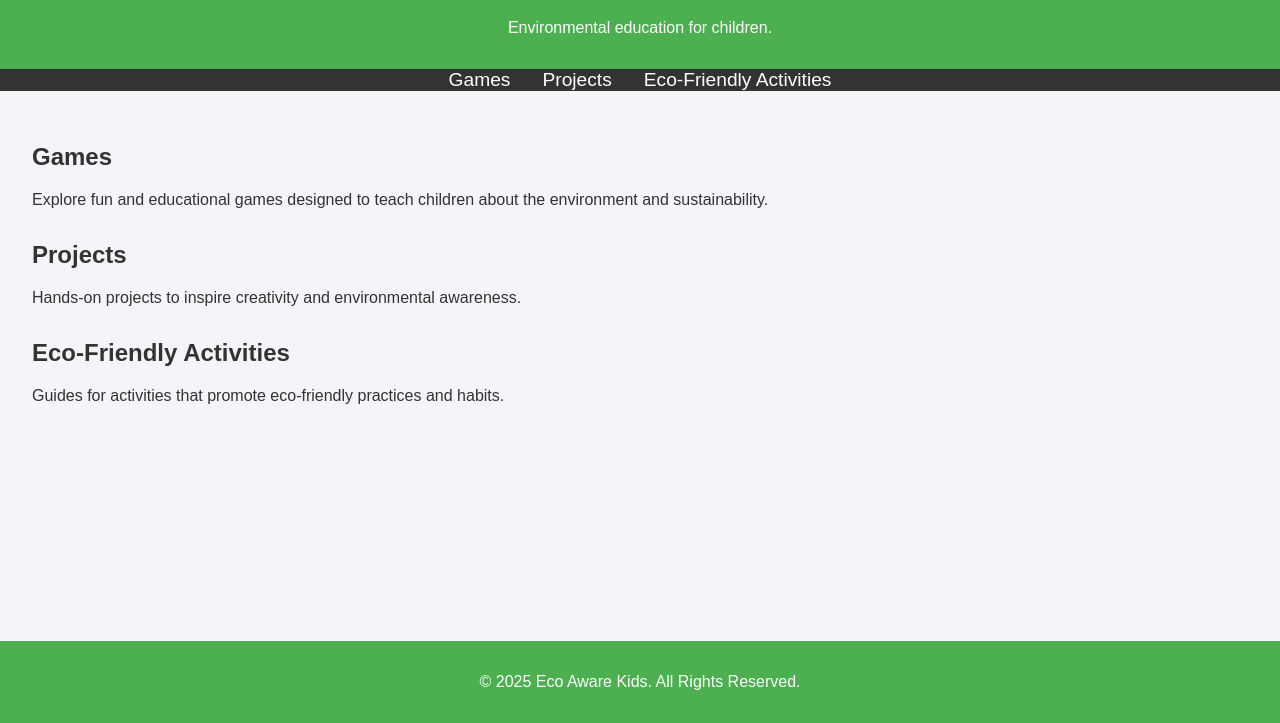
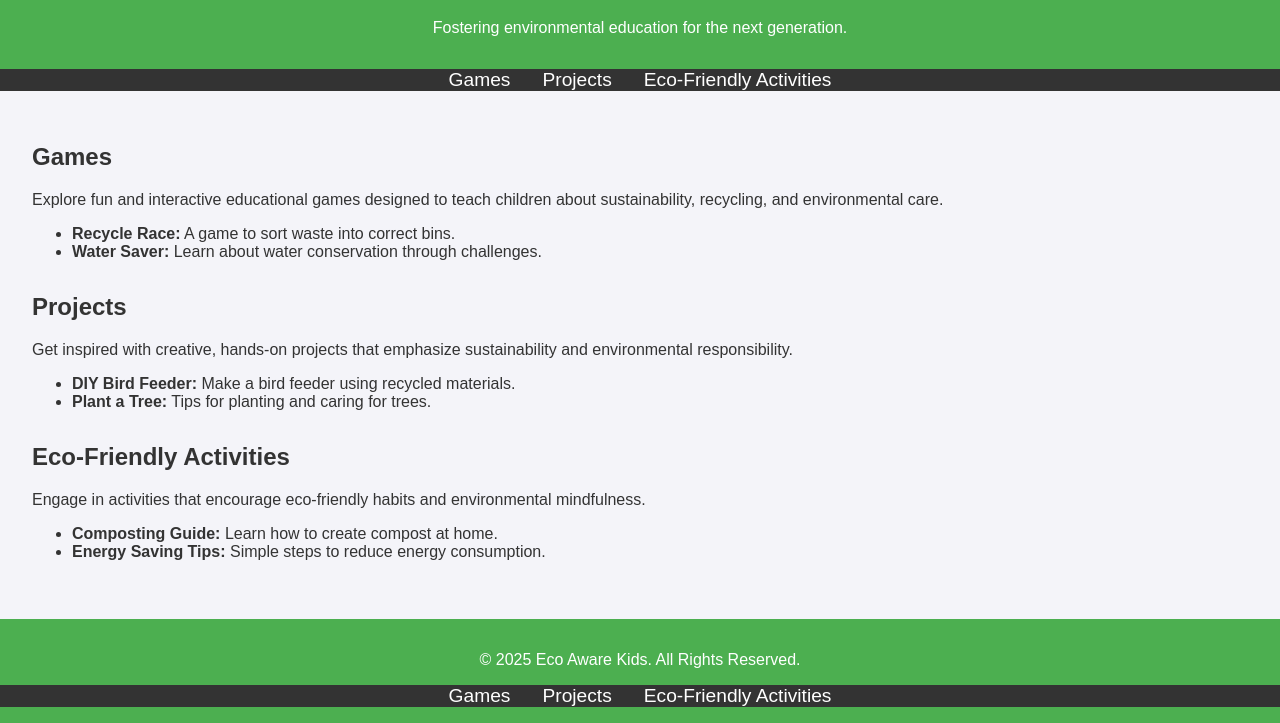
Before and after one commit to TharunMJ/EcoAwareKids, a plain HTML site: page index.html in a window 1280 px wide. Shown: the part 77-800 px from the top of the page. Drawn offline with Linux system fonts and the light colour scheme.

Commit message:
Update index.html

```diff
--- a/index.html
+++ b/index.html
@@ -3,15 +3,58 @@
 <head>
   <meta charset="UTF-8">
   <meta name="viewport" content="width=device-width, initial-scale=1.0">
-    <title>Eco Aware Kids</title>
+  <meta name="description" content="Eco Aware Kids - Environmental education for children through games, projects, and activities.">
+  <meta name="keywords" content="environment, kids, education, eco-friendly, games, projects, activities">
+  <meta name="author" content="Eco Aware Kids Team">
+  <title>Eco Aware Kids - Environmental Education</title>
   <link rel="stylesheet" href="styles.css">
   <script defer src="script.js"></script>
 </head>
 <body>
   <header>
     <h1>Eco Aware Kids</h1>
-        <p>Environmental education for children.</p>
+    <p>Fostering environmental education for the next generation.</p>
   </header>
+
+  <nav>
+    <ul>
+      <li><a href="#games" title="Explore educational games for kids">Games</a></li>
+      <li><a href="#projects" title="Discover hands-on environmental projects">Projects</a></li>
+      <li><a href="#activities" title="Learn eco-friendly activities for kids">Eco-Friendly Activities</a></li>
+    </ul>
+  </nav>
+
+  <main>
+    <section id="games">
+      <h2>Games</h2>
+      <p>Explore fun and interactive educational games designed to teach children about sustainability, recycling, and environmental care.</p>
+      <ul>
+        <li><strong>Recycle Race:</strong> A game to sort waste into correct bins.</li>
+        <li><strong>Water Saver:</strong> Learn about water conservation through challenges.</li>
+      </ul>
+    </section>
+
+    <section id="projects">
+      <h2>Projects</h2>
+      <p>Get inspired with creative, hands-on projects that emphasize sustainability and environmental responsibility.</p>
+      <ul>
+        <li><strong>DIY Bird Feeder:</strong> Make a bird feeder using recycled materials.</li>
+        <li><strong>Plant a Tree:</strong> Tips for planting and caring for trees.</li>
+      </ul>
+    </section>
+
+    <section id="activities">
+      <h2>Eco-Friendly Activities</h2>
+      <p>Engage in activities that encourage eco-friendly habits and environmental mindfulness.</p>
+      <ul>
+        <li><strong>Composting Guide:</strong> Learn how to create compost at home.</li>
+        <li><strong>Energy Saving Tips:</strong> Simple steps to reduce energy consumption.</li>
+      </ul>
+    </section>
+  </main>
+
+  <footer>
+    <p>&copy; 2025 Eco Aware Kids. All Rights Reserved.</p>
     <nav>
       <ul>
         <li><a href="#games">Games</a></li>
@@ -19,22 +62,6 @@
         <li><a href="#activities">Eco-Friendly Activities</a></li>
       </ul>
     </nav>
-    <main>
-        <section id="games">
-            <h2>Games</h2>
-            <p>Explore fun and educational games designed to teach children about the environment and sustainability.</p>
-        </section>
-        <section id="projects">
-            <h2>Projects</h2>
-            <p>Hands-on projects to inspire creativity and environmental awareness.</p>
-        </section>
-        <section id="activities">
-            <h2>Eco-Friendly Activities</h2>
-            <p>Guides for activities that promote eco-friendly practices and habits.</p>
-        </section>
-    </main>
-    <footer>
-        <p>&copy; 2025 Eco Aware Kids. All Rights Reserved.</p>
   </footer>
 </body>
 </html>
```
Lines whose indentation alone changed are shown as unchanged.
